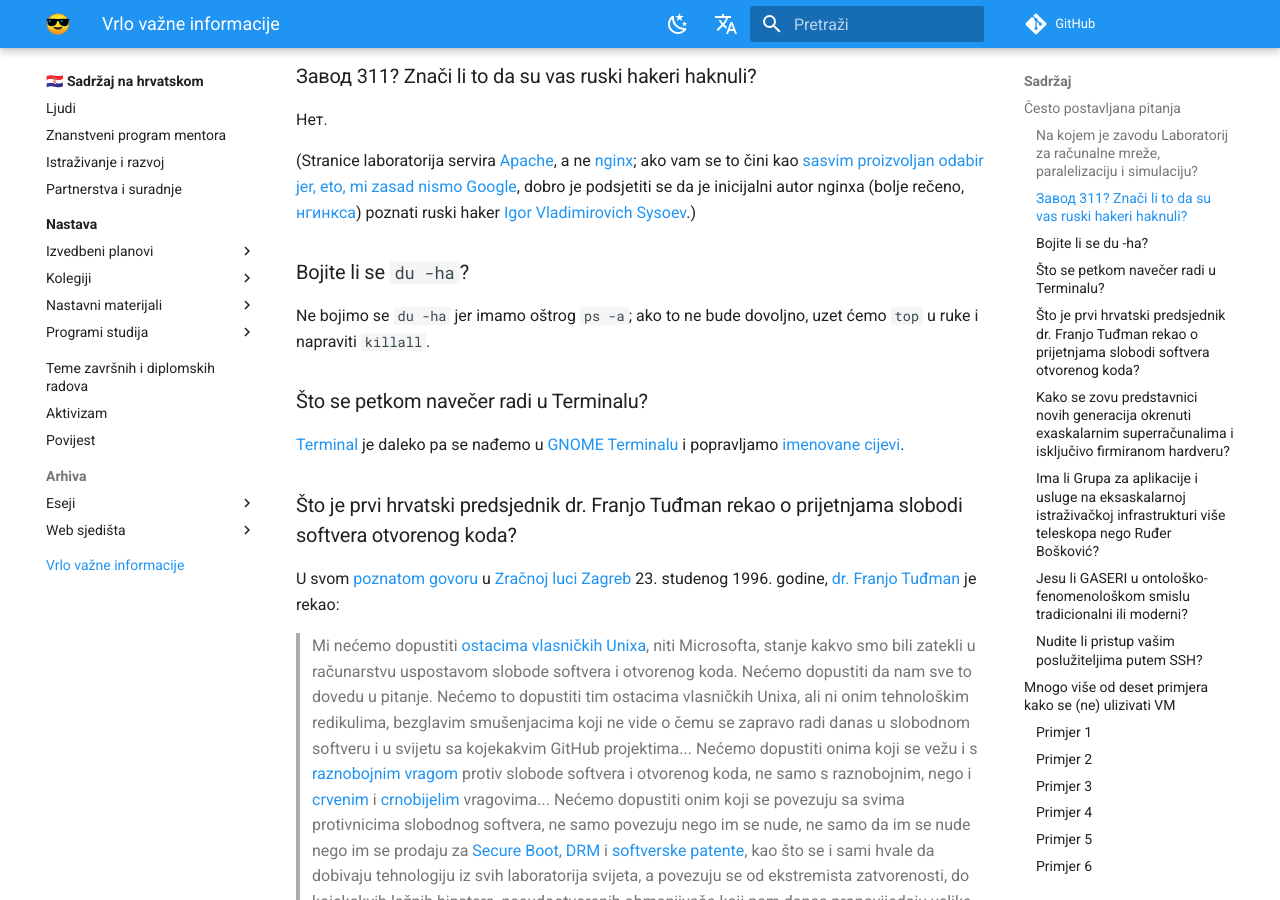
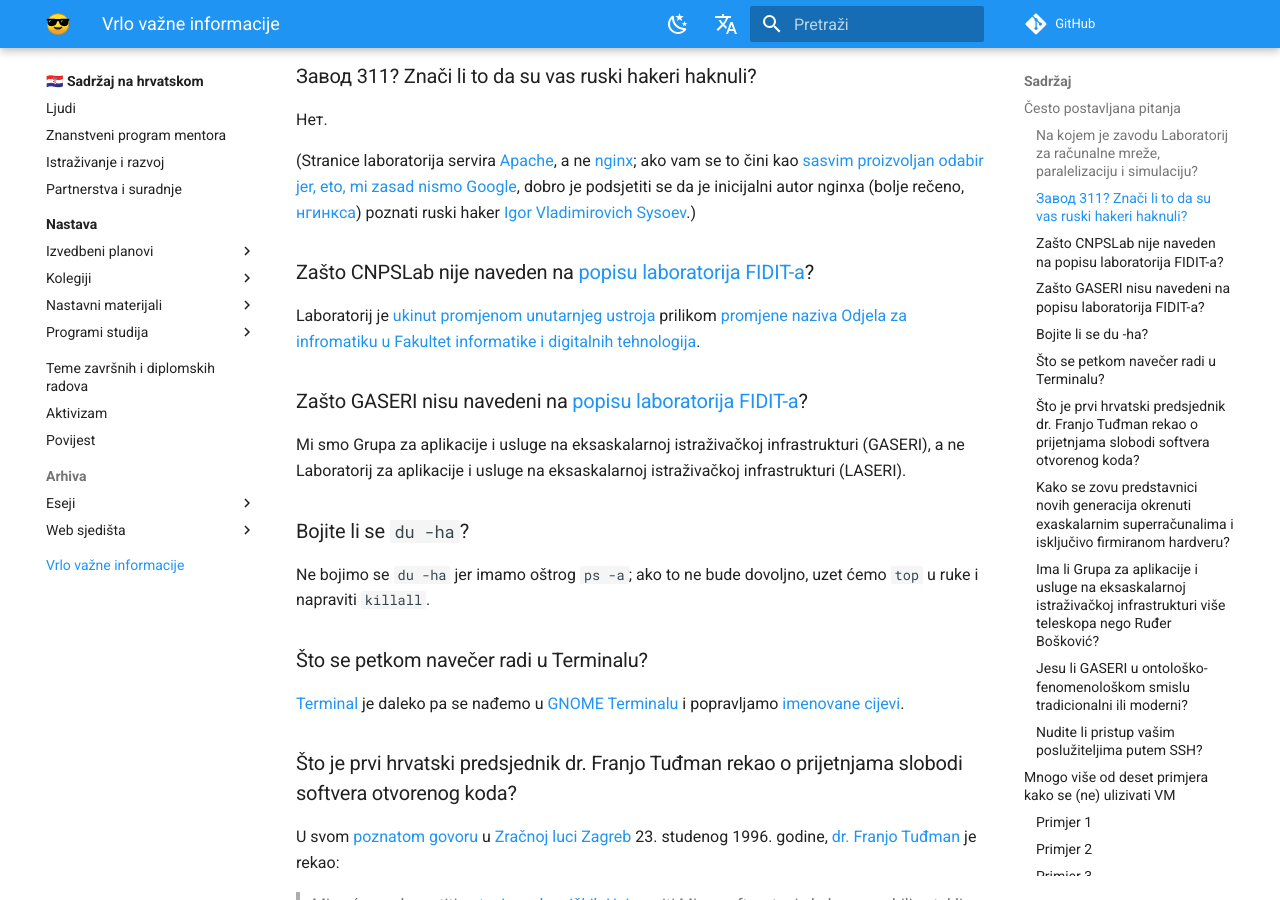
Before and after one commit to gaseri/website, an MkDocs documentation site: the page built from docs/hr/vrlo-vazne-informacije.md, in a window 1280 px wide and 900 px high, scrolled down 387 px. Built offline with MkDocs 1.6.1 and Material for MkDocs 9.7.7, drawn with Linux system fonts in a browser that asks for light colours; a script that is not in the unit is left out; comment, search, counter and statistics services are not loaded.

Commit message:
Added questions about labs to FAQ in Vrlo važne informacije

```diff
--- a/docs/hr/vrlo-vazne-informacije.md
+++ b/docs/hr/vrlo-vazne-informacije.md
@@ -17,6 +17,14 @@ Na [Zavodu (rus. Заводу) 311](https://battlefield.fandom.com/wiki/Zavod#Za
 Нет.
 
 (Stranice laboratorija servira [Apache](https://httpd.apache.org/), a ne [nginx](https://nginx.org/); ako vam se to čini kao [sasvim proizvoljan odabir jer, eto, mi zasad nismo Google](https://news.ycombinator.com/item?id=14588024), dobro je podsjetiti se da je inicijalni autor nginxa (bolje rečeno, [нгинкса](https://nginx.org/ru/)) poznati ruski haker [Igor](https://youtu.be/YWRYbLKsS0I) [Vladimirovich](https://youtu.be/j9VSQ8UaBnY) [Sysoev](http://sysoev.ru/en/).)
+
+### Zašto CNPSLab nije naveden na [popisu laboratorija FIDIT-a](https://www.inf.uniri.hr/znanstveni-i-strucni-rad/laboratoriji)?
+
+Laboratorij je [ukinut promjenom unutarnjeg ustroja](../hr/index.md#povijest) prilikom [promjene naziva Odjela za infromatiku u Fakultet informatike i digitalnih tehnologija](https://www.inf.uniri.hr/11-hr/naslovnica/915-odjel-za-informatiku-postaje-fakultet-informatike-i-digitalnih-tehnologija).
+
+### Zašto GASERI nisu navedeni na [popisu laboratorija FIDIT-a](https://www.inf.uniri.hr/znanstveni-i-strucni-rad/laboratoriji)?
+
+Mi smo Grupa za aplikacije i usluge na eksaskalarnoj istraživačkoj infrastrukturi (GASERI), a ne Laboratorij za aplikacije i usluge na eksaskalarnoj istraživačkoj infrastrukturi (LASERI).
 
 ### Bojite li se `du -ha`?
 
```
